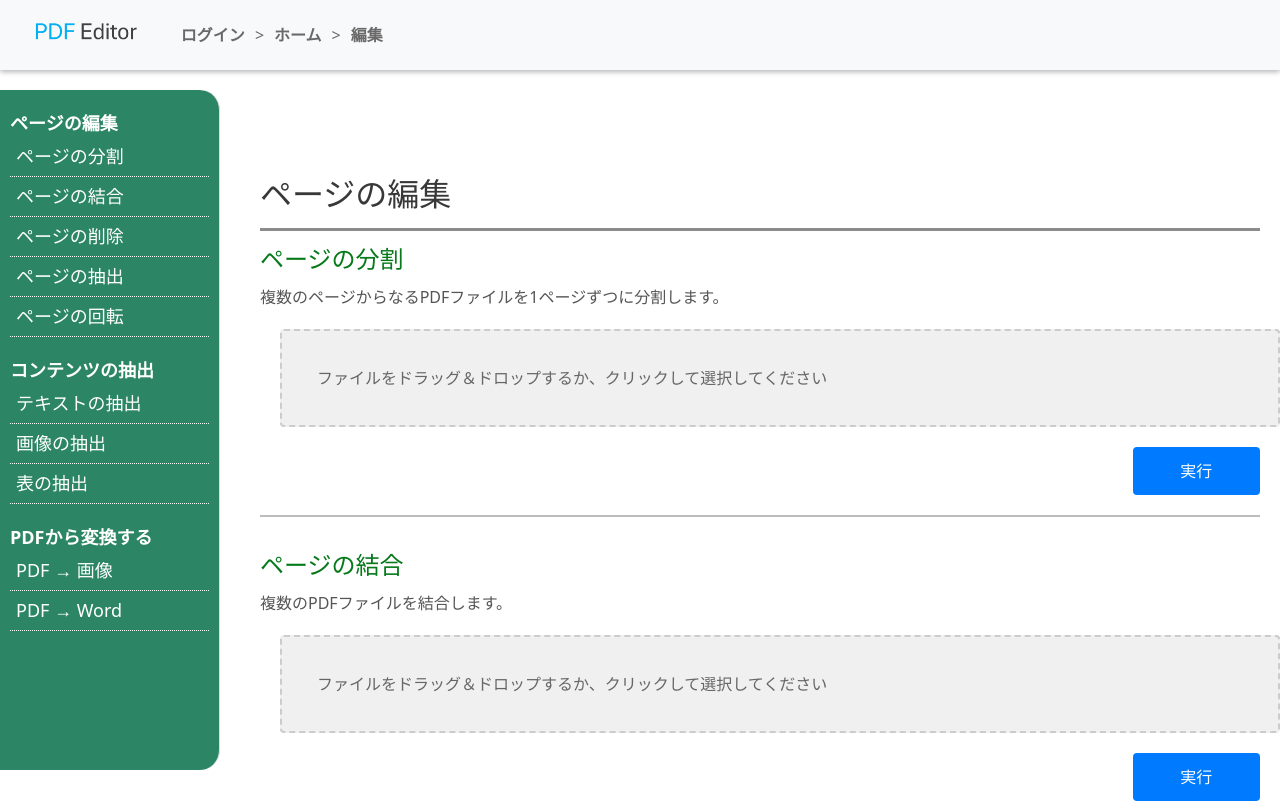
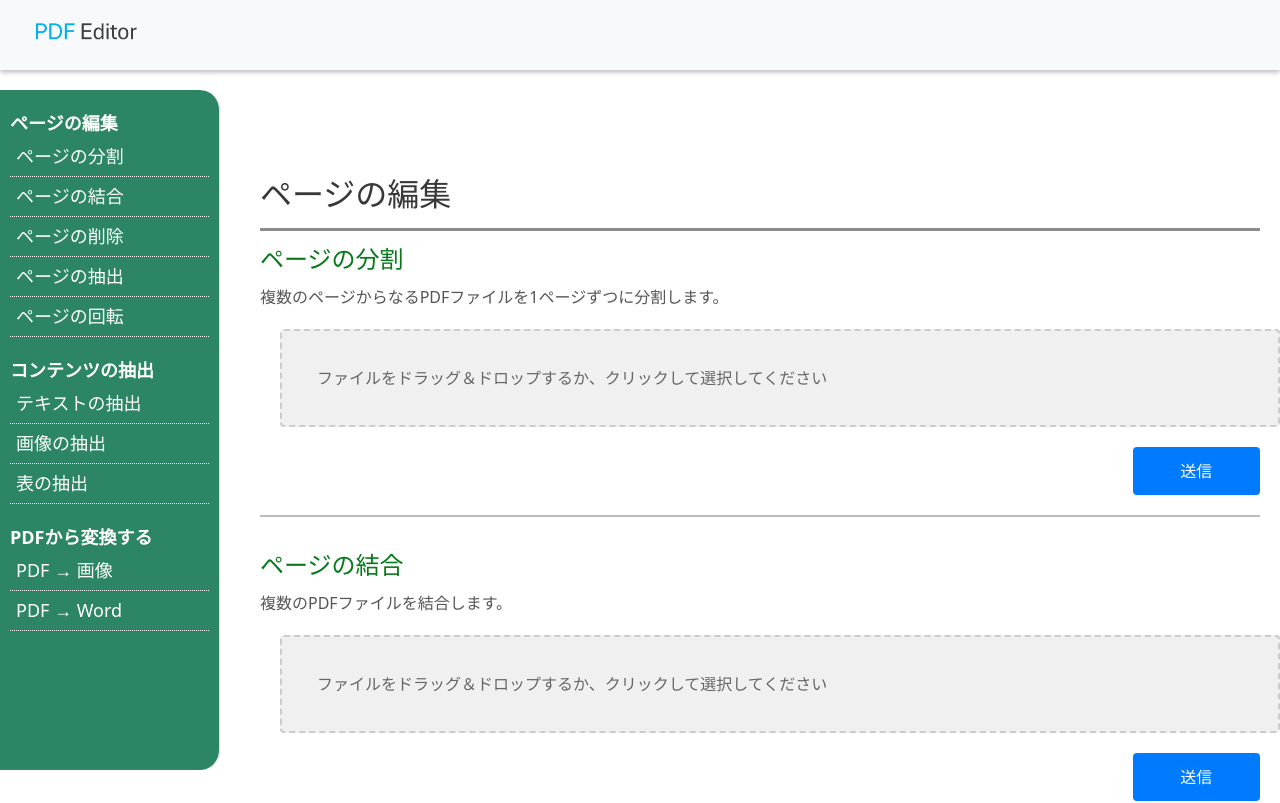
Before and after one commit to yonep3904/pdf-editor, a Next.js app in the folder frontend/: page / in a window 1280 px wide. Shown: the top 803 px of the page. Built offline with nearby package versions, Linux system fonts and the light colour scheme.

Commit message:
処理中の表示の調整

```diff
--- a/frontend/app/page.jsx
+++ b/frontend/app/page.jsx
@@ -2,25 +2,25 @@
 
 import React, { useRef } from "react";
 
-import Header from "@/components/header";
-import Sidebar from "@/components/sidebar";
-import EditorContainer from "@/components/edit_form/editor_container";
-import editorList from "@/app/editor_list";
-import Footer from "@/components/footer";
+import Header from "../components/header";
+import Sidebar from "../components/sidebar";
+import EditorContainer from "../components/edit_form/editor_container";
+import editorList from "../app/editor_list";
+import Footer from "../components/footer";
 
 const navList = [
-  {
-    href: "/login",
-    label: "ログイン",
-  },
-  {
-    href: "/user",
-    label: "ホーム",
-  },
-  {
-    href: "/user",
-    label: "編集",
-  },
+  // {
+  //   href: "/login",
+  //   label: "ログイン",
+  // },
+  // {
+  //   href: "/user",
+  //   label: "ホーム",
+  // },
+  // {
+  //   href: "/user",
+  //   label: "編集",
+  // },
 ];
 
 function MainPage() {
--- a/frontend/components/edit_form/editor.jsx
+++ b/frontend/components/edit_form/editor.jsx
@@ -2,7 +2,7 @@ import React, { useState, forwardRef } from "react";
 import { useForm } from "react-hook-form";
 import { yupResolver } from "@hookform/resolvers/yup";
 
-import constant from "@/app/const";
+import constant from "../../app/const";
 import createSchema from "./schema";
 import { FileInput } from "./dropzone";
 import { PagesInput } from "./textbox";
@@ -12,6 +12,7 @@ import style from "./style.module.css";
 const Editor = forwardRef(
   ({ title, description, fileUpload, params, apiEndpoint }, ref) => {
     const [files, setFiles] = useState([]);
+    const [isSubmitting, setIsSubmitting] = useState(false);
 
     const fields = params.map(([param]) => param);
     if (fileUpload) fields.push("files");
@@ -28,6 +29,10 @@ const Editor = forwardRef(
     });
 
     const onSubmit = async (data) => {
+      // 送信処理中の場合、新たな処理を行わない
+      if (isSubmitting) return;
+
+      setIsSubmitting(true);
       const formData = new FormData();
       // ファイルを追加
       files.forEach((file) => {
@@ -64,6 +69,8 @@ const Editor = forwardRef(
       } catch (error) {
         console.error("API request failed:", error);
         alert("送信中にエラーが発生しました。もう一度お試しください。");
+      } finally {
+        setIsSubmitting(false);
       }
     };
 
@@ -111,8 +118,12 @@ const Editor = forwardRef(
                 return null;
             }
           })}
-          <button type="submit" className={style.submitButton}>
-            実行
+          <button
+            type="submit"
+            disabled={isSubmitting}
+            className={style.submitButton}
+          >
+            {isSubmitting ? "処理中..." : "送信"}
           </button>
         </div>
       </form>
--- a/frontend/components/footer.jsx
+++ b/frontend/components/footer.jsx
@@ -1,7 +1,7 @@
 import React from "react";
 import PropTypes from "prop-types";
 import styles from "./footer.module.css";
-import constant from "@/app/const";
+import constant from "../app/const";
 import Link from "next/link";
 import Image from "next/image";
 
--- a/frontend/next.config.mjs
+++ b/frontend/next.config.mjs
@@ -3,6 +3,9 @@ const nextConfig = {
   env: {
     API_BASE_URL: "https://pdf-editor-api.onrender.com",
   },
+  // output: "export",
+  // assetPrefix: "./",
+  // basePath: "/",
 };
 
 export default nextConfig;
```
Also changed, not shown: frontend/app/globals.css (+7 -0 lines).
